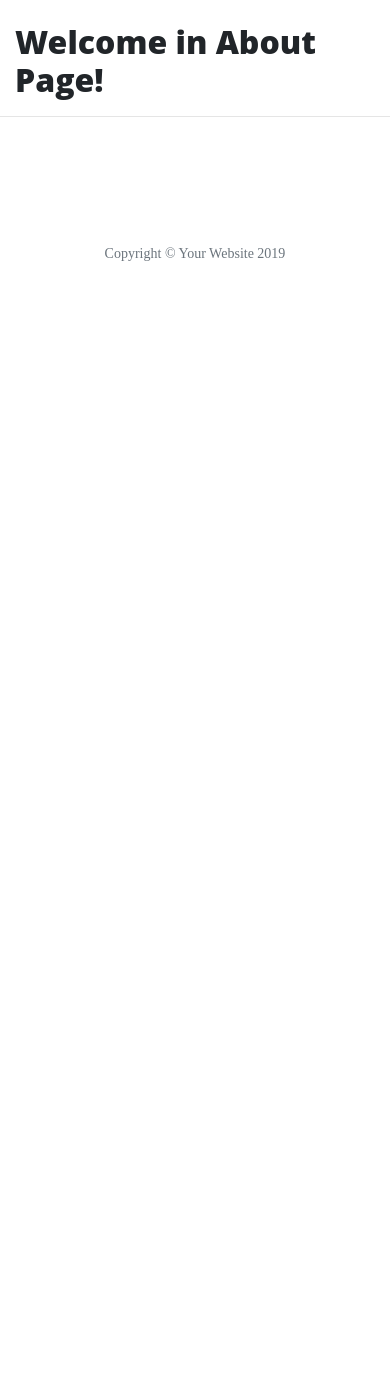
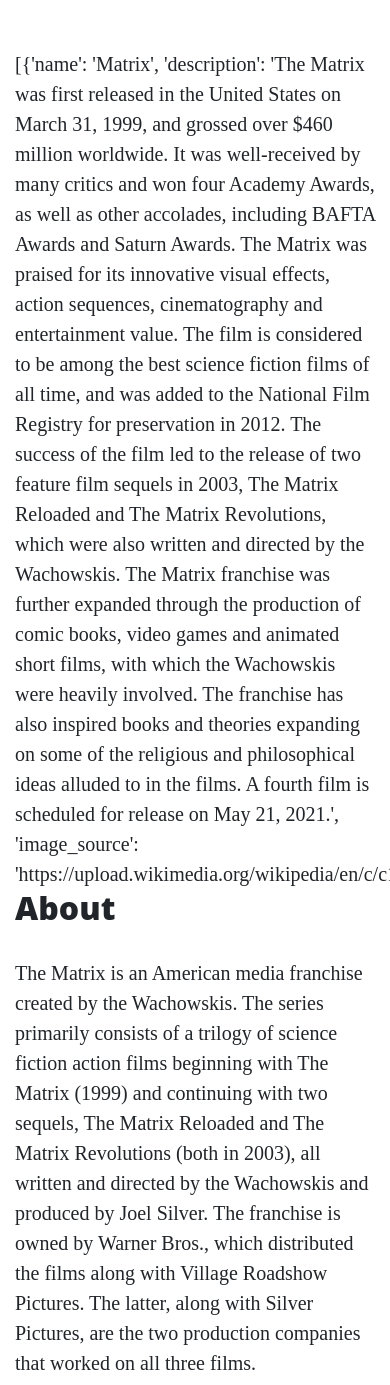
Before and after one commit to dejvoss/matrix_movies_fan, a Flask app: page /about in a window 390 px wide; the page is wider, and only the part inside the window is pictured. Shown: the part 500-1885 px from the top of that part. Before the commit the page ends 761 px from the top of that part, so only its background shows below. Run offline with Flask 2, Linux system fonts and the light colour scheme; some libraries are stand-ins or nearby versions.

Commit message:
Add data folder, add about content

```diff
--- /dev/null
+++ b/Flask/data/company.json
@@ -0,0 +1,7 @@
+[
+    {
+        "name": "Matrix",
+        "description": "The Matrix was first released in the United States on March 31, 1999, and grossed over $460 million worldwide. It was well-received by many critics and won four Academy Awards, as well as other accolades, including BAFTA Awards and Saturn Awards. The Matrix was praised for its innovative visual effects, action sequences, cinematography and entertainment value. The film is considered to be among the best science fiction films of all time, and was added to the National Film Registry for preservation in 2012. The success of the film led to the release of two feature film sequels in 2003, The Matrix Reloaded and The Matrix Revolutions, which were also written and directed by the Wachowskis. The Matrix franchise was further expanded through the production of comic books, video games and animated short films, with which the Wachowskis were heavily involved. The franchise has also inspired books and theories expanding on some of the religious and philosophical ideas alluded to in the films. A fourth film is scheduled for release on May 21, 2021.",
+        "image_source": "https://upload.wikimedia.org/wikipedia/en/c/c1/The_Matrix_Poster.jpg"
+    }
+]
--- a/Flask/run.py
+++ b/Flask/run.py
@@ -1,4 +1,5 @@
 import os
+import json
 from flask import Flask, render_template
 
 app = Flask(__name__)
@@ -9,15 +10,18 @@ def index():
 
 @app.route("/about")
 def about():
-    return render_template("about.html")
+    data = []
+    with open("data/company.json", "r") as json_data:
+        data = json.load(json_data)
+    return render_template("about.html", page_title="About", company=data)
 
 @app.route("/contact")
 def contact():
-    return render_template("contact.html")
+    return render_template("contact.html", page_title="Contact")
 
 @app.route("/careers")
 def careers():
-    return render_template("careers.html")
+    return render_template("careers.html", page_title="Careers")
 
 if __name__ == "__main__":
     app.run(host=os.environ.get("IP"),
--- a/Flask/templates/about.html
+++ b/Flask/templates/about.html
@@ -1,4 +1,30 @@
 {% extends 'base.html' %}
 {% block content %}
-    <h2>Welcome in About Page!</h2>
+
+{{ company }}
+
+    <h2>{{ page_title }}</h2>
+    <p>The Matrix is an American media franchise created by the Wachowskis. The series primarily consists of a trilogy of science fiction action films beginning with The Matrix (1999) and continuing with two sequels, The Matrix Reloaded and The Matrix Revolutions (both in 2003), all written and directed by the Wachowskis and produced by Joel Silver. The franchise is owned by Warner Bros., which distributed the films along with Village Roadshow Pictures. The latter, along with Silver Pictures, are the two production companies that worked on all three films.
+    </p>
+    <div class="row featurette">
+    <div class="col-md-7">
+    <h3>Matrix</h3>
+    <p>
+The Matrix was first released in the United States on March 31, 1999, and grossed over $460 million worldwide. It was well-received by many critics[8][9] and won four Academy Awards, as well as other accolades, including BAFTA Awards and Saturn Awards. The Matrix was praised for its innovative visual effects, action sequences, cinematography and entertainment value. The film is considered to be among the best science fiction films of all time,[10][11][12] and was added to the National Film Registry for preservation in 2012.[13] The success of the film led to the release of two feature film sequels in 2003, The Matrix Reloaded and The Matrix Revolutions, which were also written and directed by the Wachowskis. The Matrix franchise was further expanded through the production of comic books, video games and animated short films, with which the Wachowskis were heavily involved. The franchise has also inspired books and theories expanding on some of the religious and philosophical ideas alluded to in the films. A fourth film is scheduled for release on May 21, 2021.
+    </p>
+    </div>
+    <div class="col-md-5">
+    <img src="https://upload.wikimedia.org/wikipedia/en/c/c1/The_Matrix_Poster.jpg">
+    </div>
+    </div>
+    <div class="row featurette">
+    <div class="col-md-5">
+    <img src="https://upload.wikimedia.org/wikipedia/en/b/ba/Poster_-_The_Matrix_Reloaded.jpg">
+    </div>
+    <div class="col-md-7">
+    <h3>Matrix Reloaded</h3>
+    <p>The Matrix Reloaded is a 2003 American science fiction action film written and directed by the Wachowskis.[a] It is the first sequel to The Matrix, and the second installment in The Matrix film franchise. Reloaded premiered on May 7, 2003, in Westwood, Los Angeles, California, and went on general release by Warner Bros. in North American theaters on May 15, 2003, and around the world during the latter half of that month. It was also screened out of competition at the 2003 Cannes Film Festival.[6] The video game Enter the Matrix and The Animatrix, a collection of short animations, supported and expanded the storyline of the film.
+    </p>
+    </div>
+    </div>
 {% endblock %}
--- a/Flask/templates/base.html
+++ b/Flask/templates/base.html
@@ -12,7 +12,7 @@
     <!-- Navigation -->
   <nav class="navbar navbar-expand-lg navbar-light fixed-top" id="mainNav">
     <div class="container">
-      <a class="navbar-brand" href="{{ url_for('index') }}">DezOss</a>
+      <a class="navbar-brand" href="{{ url_for('index') }}">Matrix</a>
       <button class="navbar-toggler navbar-toggler-right" type="button" data-toggle="collapse" data-target="#navbarResponsive" aria-controls="navbarResponsive" aria-expanded="false" aria-label="Toggle navigation">
         Menu
         <i class="fas fa-bars"></i>
@@ -37,14 +37,14 @@
   </nav>
 
   <!-- Page Header -->
-  <header class="masthead" style="background-image: url('https://d2v9y0dukr6mq2.cloudfront.net/video/thumbnail/H5BOVymHiplawzr0/videoblocks-silhouette-of-people-rejoicing-and-lifting-up-his-hands-a-group-of-successful-businessmen-happy-and-celebrate-the-victory-on-the-roof-of-the-business-center-slow-motion_bseot2mclw_thumbnail-full01.png')">
+  <header class="masthead" style="background-image: url('https://nakedsecurity.sophos.com/wp-content/uploads/sites/2/2019/01/shutterstock_1057333226.jpg')">
     <div class="overlay"></div>
     <div class="container">
       <div class="row">
         <div class="col-lg-8 col-md-10 mx-auto">
           <div class="site-heading">
-            <h1>DezOss</h1>
-            <span class="subheading">Together we can change the world!</span>
+            <h1>Matrix</h1>
+            <span class="subheading">That’s how it is with people. Nobody cares how it works as long as it works.</span>
           </div>
         </div>
       </div>
--- a/Flask/templates/careers.html
+++ b/Flask/templates/careers.html
@@ -1,4 +1,4 @@
 {% extends 'base.html' %}
 {% block content %}
-    <h2>Welcome in Careers Page!</h2>
+    <h2>{{ page_title }}</h2>
 {% endblock %}
--- a/Flask/templates/contact.html
+++ b/Flask/templates/contact.html
@@ -1,4 +1,4 @@
 {% extends 'base.html' %}
 {% block content %}
-    <h2>Welcome in Contact Page!</h2>
+    <h2>{{ page_title }}</h2>
 {% endblock %}
```
Also changed, not shown: Flask/static/css/style.css (added).
